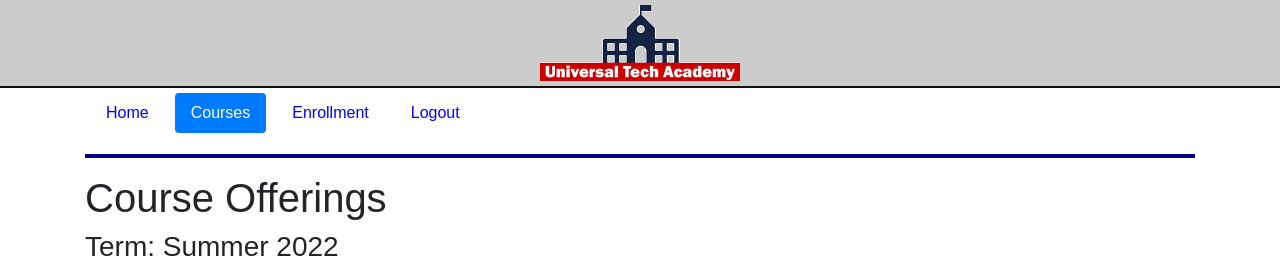
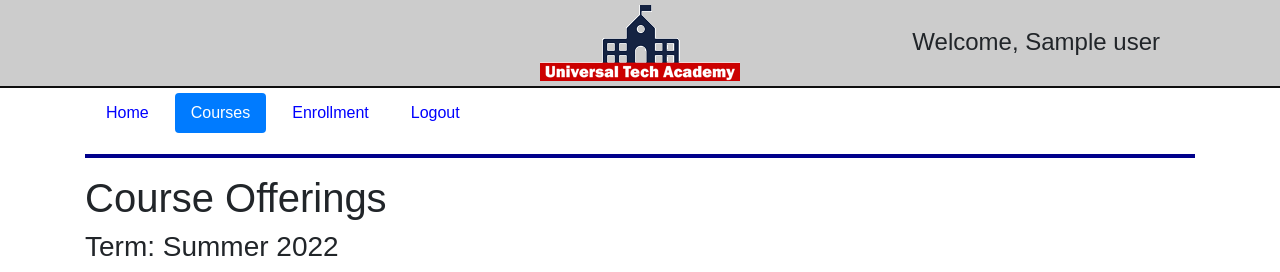
Before and after one commit to tonyliang19/flask-web-app, a Flask app: page /courses/ in a window 1280 px wide. Shown: the top 272 px of the page. Run offline with Flask 2, Linux system fonts and the light colour scheme; the visitor is signed in with stand-in values (Sample User, id 1); data that the repository does not hold is empty; some libraries are stand-ins or nearby versions.

Commit message:
refactor session layout

```diff
--- a/application/static/css/main.css
+++ b/application/static/css/main.css
@@ -99,3 +99,11 @@ footer {
 .error-message {
     color :red;
 }
+
+.user {
+    float: right;
+    position: absolute;
+    font-size: 24px;
+    right: 5em;
+    top: 1em;
+}
--- a/application/templates/layout.html
+++ b/application/templates/layout.html
@@ -13,6 +13,10 @@
 </div>
 <div class="container">
     {% include "includes/nav.html" %}
+
+    {% if session["username"] %}
+    <span class="user">Welcome, {{ session["username"].capitalize() }} </span>
+    {% endif %}
 
     {% with messages = get_flashed_messages(with_categories=true) %}
         {% if messages %}
```
